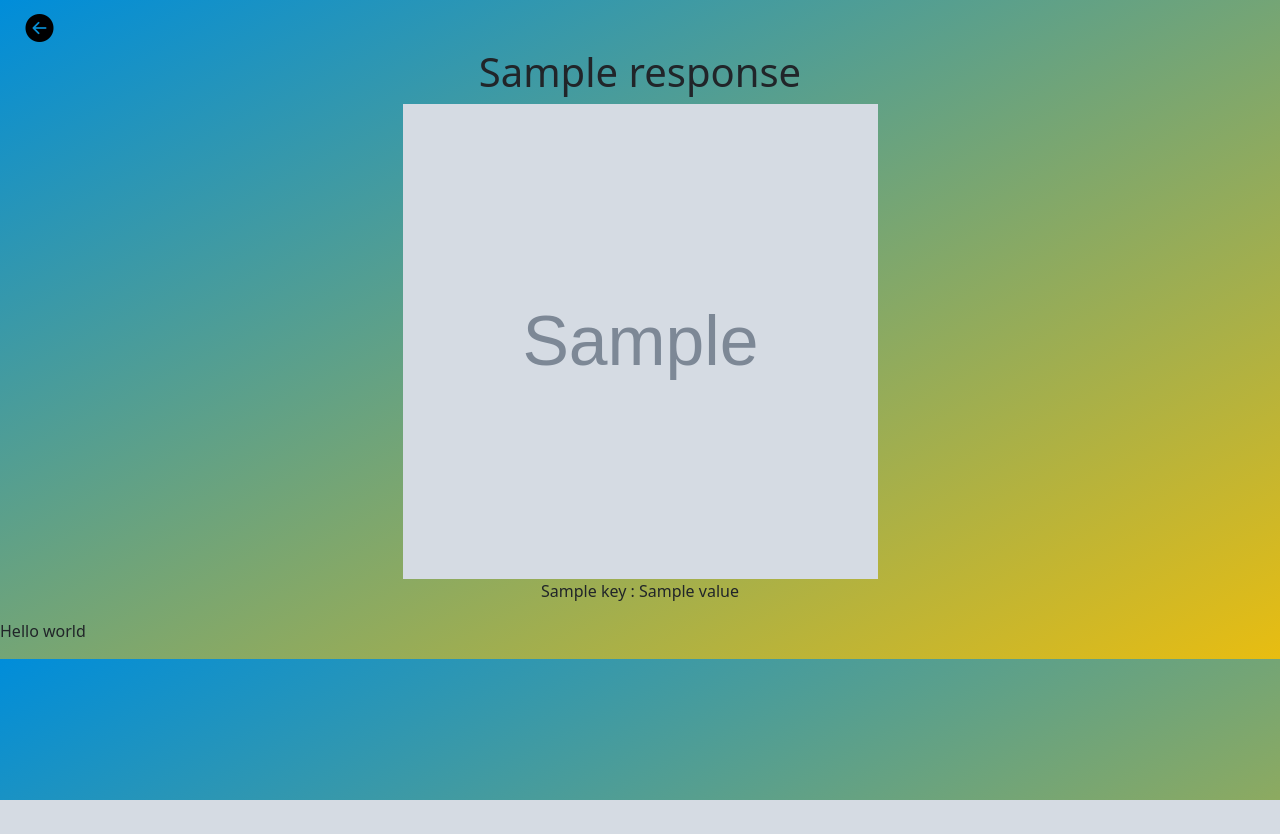
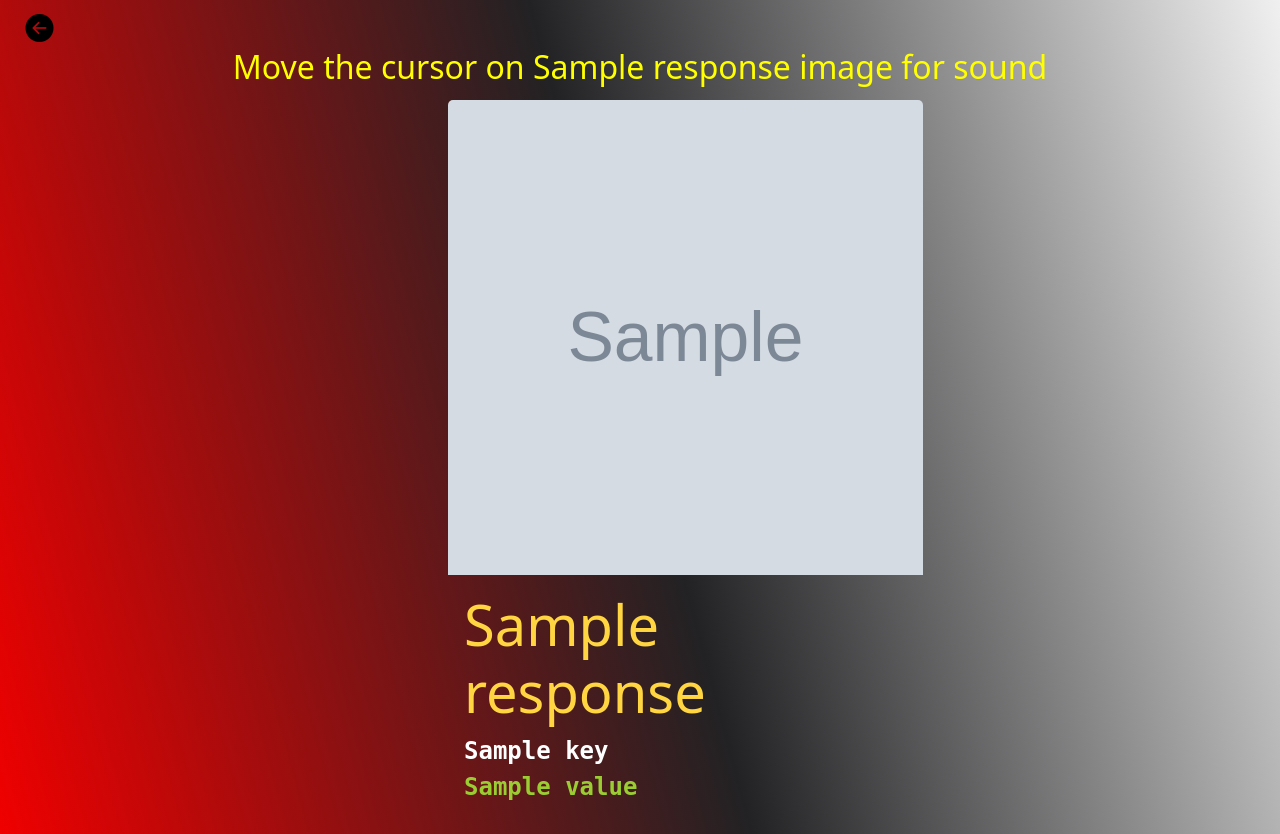
Before and after one commit to IndraNeelMulakaloori/PokeSearch, a Flask app: template templates/result.html in a window 1280 px wide. Before the commit the page ends 800 px from the top, so only its background shows below. Run offline with Flask 3, Linux system fonts and the light colour scheme; the template is opened without the code that fills it: most values are stand-ins (such as "Sample title", 1, 10 or a date in 2020); grey boxes marked "Sample" are stand-in pictures; some web fonts are replaced.

Commit message:
Type : UI FIX-2 DESC : Checkpoint for all fixes

```diff
--- a/pokeapi.py
+++ b/pokeapi.py
@@ -44,8 +44,8 @@ def stripData(data):
     for record in data['moves']:
         moves.append(record['move']['name'])
 
-    if len(moves) > 10:
-        moves = moves[:10]
+    if len(moves) > 5:
+        moves = moves[:5]
     result['moves'] = moves
 
     result['cries'] = data['cries']['latest']
--- a/static/style/styles.css
+++ b/static/style/styles.css
@@ -5,7 +5,13 @@
     margin: 0;
     padding: 0;
 } */
-
+p{
+    color : yellowgreen;
+    font-weight: bolder;
+    font-size: 150%;
+    font-family: monospace;
+    margin-bottom: 0;
+}
 .homepage{
     background-image: url('/static/pokemon_homepage.jpg');
     background-repeat: no-repeat;
@@ -15,7 +21,7 @@
 }
 
 .result-page{
-    background-image: linear-gradient(to top left,#e8bd11,#008DDA);
+    background-image: linear-gradient(75deg,#f00000,#222224,#f0f0f0);
 
 }
 
@@ -32,8 +38,11 @@
     /* transform: translate(120px, 50%); */
 }
 
-
-
+.pokemon-name{
+        /* background-image: linear-gradient(to down, red,green); */
+        font-size: 350%;
+        color: #FFD541;
+}
 .center-content{
     /* display: inline-block; */
     text-align: center;
@@ -63,3 +72,8 @@
     line-height: 3.5;
 
 }
+.card {
+    margin: 1% 35%  ;
+    border: 0;
+    background-color: transparent
+}
--- a/templates/index.html
+++ b/templates/index.html
@@ -3,7 +3,7 @@
 <head>
     <meta charset="UTF-8">
     <meta name="viewport" content="width=device-width, initial-scale=1">
-    <title>PokeDEX</title>
+    <title>PokéSearch</title>
     <link href="https://fonts.cdnfonts.com/css/pokemon-hollow" rel="stylesheet">
     <link rel="stylesheet" href="https://cdn.jsdelivr.net/npm/bootstrap-icons@1.11.3/font/bootstrap-icons.min.css">
     <link href="https://cdn.jsdelivr.net/npm/bootstrap@5.3.3/dist/css/bootstrap.min.css" rel="stylesheet" integrity="sha384-QWTKZyjpPEjISv5WaRU9OFeRpok6YctnYmDr5pNlyT2bRjXh0JMhjY6hW+ALEwIH" crossorigin="anonymous">
--- a/templates/result.html
+++ b/templates/result.html
@@ -15,20 +15,27 @@
                 <i class="bi bi-arrow-left-circle-fill"></i>
             </a>
         </div>
-        <div class="center-content">
-            <h1>{{response['name']}}</h1>
-        <img id = "pokemon" class = "error-img" src="{{response['picture']}}" alt="pokemon-picture" onmouseover="playAudio('{{response['cries']}}')"/>
+        <h2 style="color: yellow; text-align: center;">Move the cursor on {{response.name}} image for sound</h2>
+        <div class="card" style="width: 20rem;">
 
-        {% for key, value in response.items() %}
-        {% if key != 'name'  and key != 'picture' and key != 'cries'%}
-        <p>{{key}} : {{value}}</p>
-        {% endif %}
-        {% endfor %}
+        <img id = "pokemon" class = "card-img-top error-img" src="{{response['picture']}}" alt="pokemon-picture" onmouseover="playAudio('{{response['cries']}}')"/>
+
+        <div class="card-body">
+            <h5 class="card-title pokemon-name">
+                {{response['name']}}
+            </h5>
+                    {% for key, value in response.items() %}
+                    {% if key != 'name'  and key != 'picture' and key != 'cries'%}
+                <!-- <p class="card-text"> -->
+                    <p style="color: white;">{{key}}</p>
+                    <p class="card-text"> {{value}}</p>
+                <!-- </p> -->
+                {% endif %}
+                {% endfor %}
+          </div>
         </div>
+
         <script src="https://cdn.jsdelivr.net/npm/bootstrap@5.3.3/dist/js/bootstrap.bundle.min.js" integrity="sha384-YvpcrYf0tY3lHB60NNkmXc5s9fDVZLESaAA55NDzOxhy9GkcIdslK1eN7N6jIeHz" crossorigin="anonymous"></script>
         <script src="{{ url_for('static', filename='result.js') }}"></script>
 </body>
-<footer>
-    <p>Hello world</p>
-</footer>
 </html>
```
